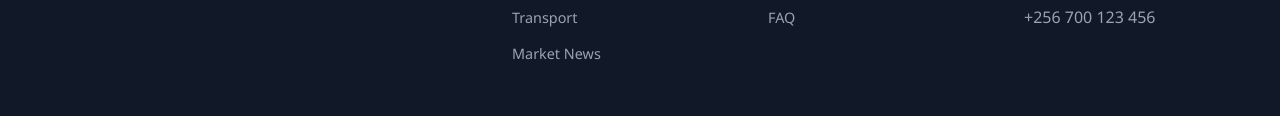
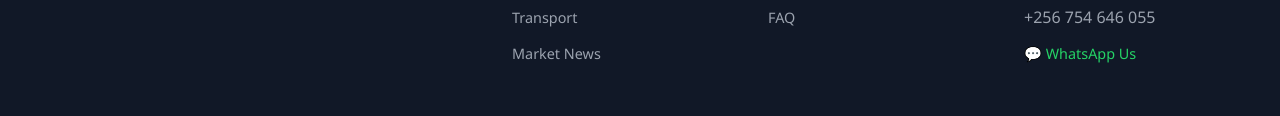
Before and after one commit to PHILTEC24/YieldBridge-Uganda, a plain HTML site: page index.html in a window 1280 px wide. Shown: the part 2911-3027 px from the top of the page. Drawn offline with Linux system fonts and the light colour scheme; files whose address does not match are found by name.

Commit message:
link to whatsaap
Restored the entire content of index.html from a previous version.

```diff
--- a/index.html
+++ b/index.html
@@ -247,7 +247,8 @@
         <ul>
           <li>Kampala, Uganda</li>
           <li>info@yieldbridge.ug</li>
-          <li>+256 700 123 456</li>
+          <li>+256 754 646 055</li>
+          <li><a href="https://wa.me/256754646055" target="_blank" style="color:#25D366;">💬 WhatsApp Us</a></li>
         </ul>
       </div>
     </div>
```
